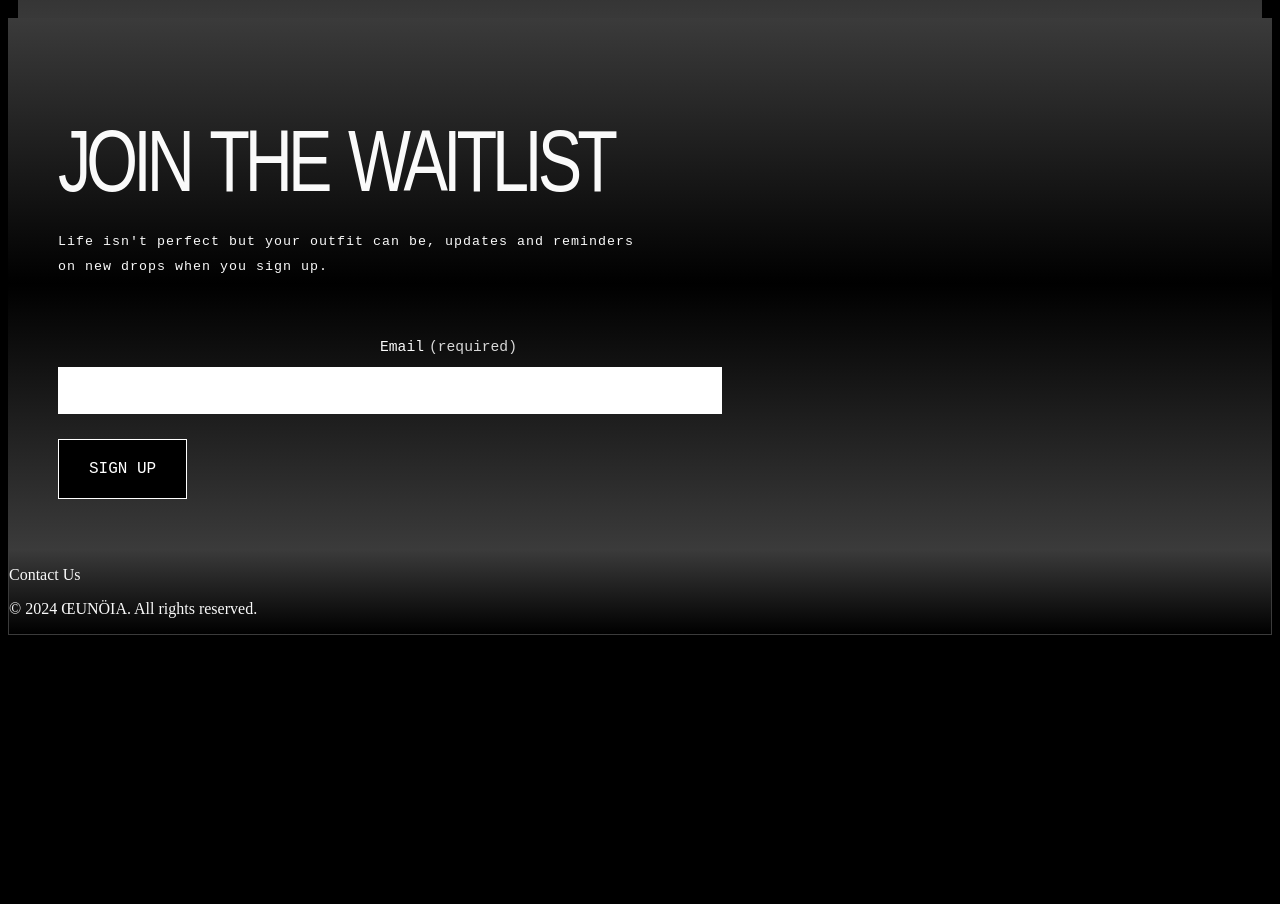
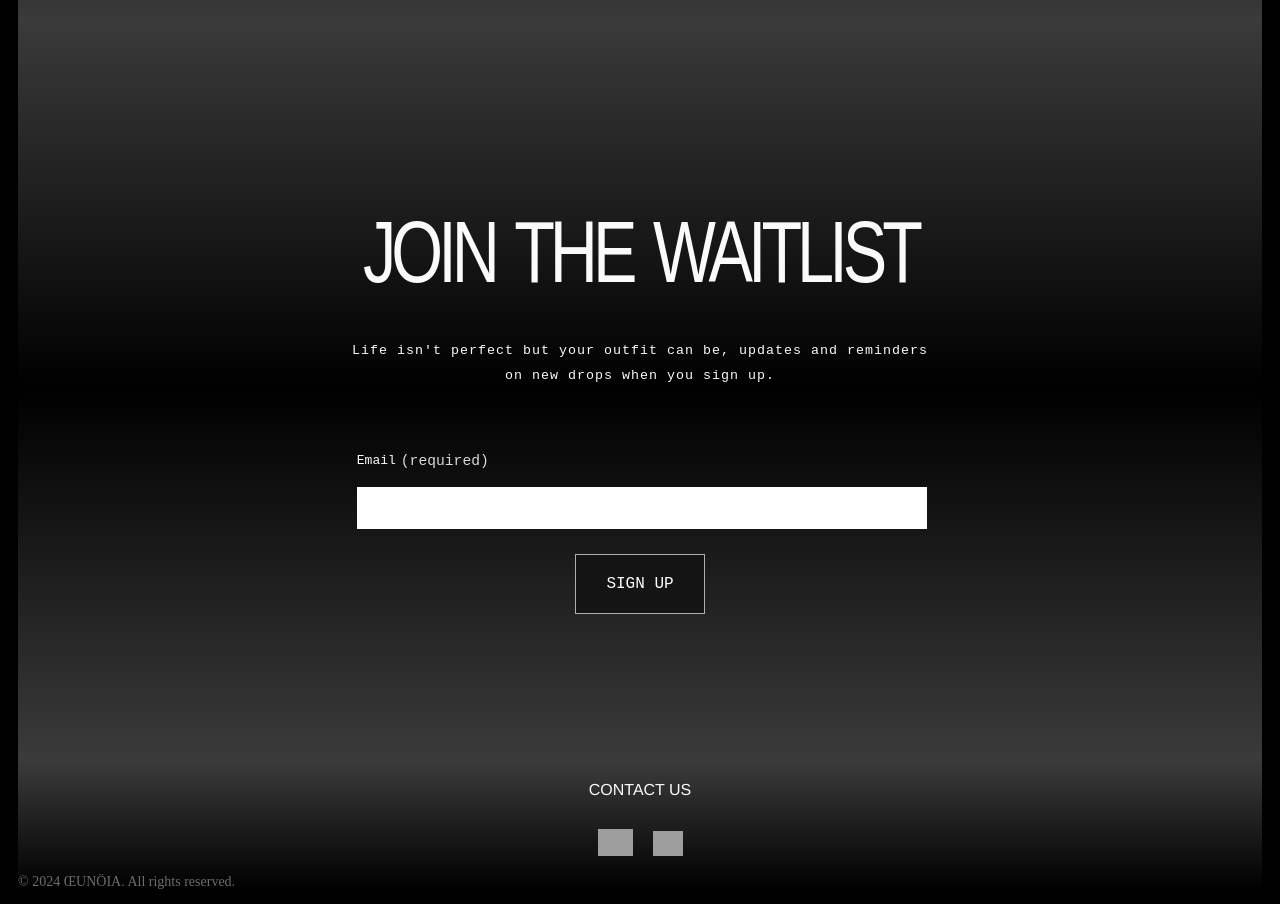
Before and after one commit to dbrown499/Eunoia-Front-end, a React (Vite) app: page / in a window 1280 px wide. Shown: the part 624-1528 px from the top of the page. Before the commit the page ends 1267 px from the top, so only its background shows below. Built offline with nearby package versions, Linux system fonts and the light colour scheme; no server answers; grey boxes are pictures that could not be loaded.

Commit message:
Home page styling complete

```diff
--- a/src/Components/ContactInfo.jsx
+++ b/src/Components/ContactInfo.jsx
@@ -5,10 +5,18 @@ const ContactInfo = () => {
   return (
 
     <section className='contact_developer'>
-        {/* <img src={profilePic} alt="description"/> */}
-        <p>Contact Us</p>
-        <p>© 2024 ŒUNÖIA. All rights reserved.</p>
+      {/* <img src={profilePic} alt="description"/> */}
+      <p className='contact'>CONTACT US</p>
+      <section className='contact-images'>
+        <a href="https://www.instagram.com/eunoia.outlet/?igsh=dWgzc20yanJxMWV2" target="_blank">
+        <img src="https://i.pinimg.com/736x/54/39/1f/54391fd78fbf540823af22ef78ddc899.jpg" className="instagram-image " alt="" />
+        </a>
+        <a href="https://www.tiktok.com/@eunoia.outlet?_t=8r6Yo1Sfsxq&_r=1" target="_blank">
+        <img src="https://encrypted-tbn0.gstatic.com/images?q=tbn:ANd9GcTE2PIRN-3eEoU59ztGpbErG5IpUUHISB0lnQ&s" className="tiktok-image" alt="" />
+      </a>
         </section>
+      <p className='copyright'>© 2024 ŒUNÖIA. All rights reserved.</p>
+    </section>
   )
 }
 
--- a/src/Styling/ContactInfo.scss
+++ b/src/Styling/ContactInfo.scss
@@ -1,8 +1,45 @@
-.contact_developer{
+.contact_developer {
     // color: white;
-    border: solid hsl(0deg 0% 23%) 1px;
-    margin-top: auto;
+    // border: solid hsl(0deg 0% 23%) 1px;
+    // margin-top: auto;
     // margin-bottom: 0;
     // padding: 0;
     background: linear-gradient(hsl(0deg 0% 23%), black);
+    margin: 0px 10px 0px 10px;
+    // border: solid red 1px;
 }
+
+.contact {
+    // border: solid red 1px;
+    margin: 0px 0px 0px 0px;
+    padding:  20px 0px 30px 0px;
+    text-align: center;
+    font-size: 12pt;
+    font-family: 'Franklin Gothic Medium', 'Arial Narrow', Arial, sans-serif;
+}
+
+.contact-images {
+    text-align: center;
+    // border: solid red 1px;
+
+}
+
+.instagram-image {
+    width: 35px;
+    // height: 50px;
+    margin: 0px 10px 0px 10px;
+}
+
+.tiktok-image {
+    width: 30px;
+    height: 25px;
+    margin: 0px 10px 0px 10px;
+
+}
+
+.copyright {
+    // border: solid red 1px;
+
+    color: rgb(108, 108, 108);
+    font-size: 10.5pt;
+}
--- a/src/Styling/Home.scss
+++ b/src/Styling/Home.scss
@@ -6,7 +6,6 @@
   line-height: 25px;
   text-align: center;
   margin: 50px 100px 75px 100px;
-  // font-family: American Typewriter, serif, Arial narrow;
   // border: solid 1px red;
   font-family: monospace;
 }
@@ -15,8 +14,6 @@
   margin: 10px 10px 0px 10px;
   opacity: 0.9;
   height: 330px;
-  // border: solid 1px red;
-  // position: relative;
   background: linear-gradient(rgba(0, 0, 0, 0.5), hsl(0, 0%, 25%));
   font-stretch: narrower;
   overflow: hidden;
@@ -49,73 +46,16 @@
   }
 }
 
-
-// #scroll-text {
-//   border: solid 1px red;
-//   opacity: 0.9;
-//   color: hsl(0deg 0% 98%);
-//   // display: table;
-//   white-space: pre;
-//   position: relative;
-//   animation: scroll 0s linear infinite;
-//   z-index: auto;
-//   letter-spacing: -30px;
-//   word-spacing: 200px;
-//   font-weight: 1000;
-//   font-family: 'Franklin Gothic Medium', 'Arial Narrow', Arial, sans-serif;
-//   padding: 0;
-//   margin: 0;
-//   font-size: 250pt;
-//   -moz-transform: translateX(-100%);
-//   -webkit-transform: translateX(-100%);
-//   transform: translateX(-100%);
-//   // -moz-animation: my-animation 5s linear infinite;
-//   // -webkit-animation: my-animation 5s linear infinite;
-//   animation: my-animation 50s linear infinite;
-
-// }
-
-// /*for Firefox */
-// @-moz-keyframes my-animation {
-//   from {
-//     -moz-transform: translateX(-100%);
-//   }
-
-//   to {
-//     -moz-transform: translateX(100%);
-//   }
-// }
-
-// /* for Chrome */
-// @-webkit-keyframes my-animation {
-//   from {
-//     -webkit-transform: translateX(-100%);
-//   }
-
-//   to {
-//     -webkit-transform: translateX(100%);
-//   }
-// }
-
-// @keyframes my-animation {
-//   from {
-//     -moz-transform: translateX(100%);
-//     -webkit-transform: translateX(100%);
-//     transform: translateX(100%);
-//   }
-
-//   to {
-//     -moz-transform: translateX(-100%);
-//     -webkit-transform: translateX(-100%);
-//     transform: translateX(-100%);
-//   }
-// }
-
 .waitlist {
   background: linear-gradient(hsl(0deg 0% 23%), rgba(0, 0, 0, 0.5), hsl(0deg 0% 23%));
   // border: solid 1px red;
-  padding: 50px;
-  // margin-bottom: 0;
+  padding: 150px;
+  display: grid;
+  place-items: center; /* centers both vertically and horizontally */
+  grid-template-rows: 33% 33% 33%;
+  margin: 0px 10px 0px 10px;
+  text-align: center;
+
 }
 
 .waitlist-title {
@@ -123,9 +63,8 @@
   font-family: sans-serif;
   font-size: 50pt;
   letter-spacing: -5px;
-  // font-style: ;
   word-spacing: 7px;
-  // font-stretch: narrower;
+  font-stretch: narrower;
   font-weight: 500;
   margin-bottom: 30px;
   transform: scale(1, 1.3);
@@ -141,26 +80,17 @@
   line-height: 25px;
   color: hsl(0deg 0% 98%);
   margin-bottom: 60px;
-
 }
 
 .sign-up_container {
-  // background-color: hsl(300deg 0% 21%);
   // border: solid 1px red;
-  // width: fit-content;
-
+  width: 60%;
 }
 
 .sign-up_label {
-  position: absolute;
-  font-size: 11pt;
   font-family: monospace;
-  // width: fit-content;
   // border: solid 1px red;
   display: flex;
-  left: 380px;
-  // margin-bottom: 15px;
-  // word-spacing: 20px;
 }
 
 .require {
@@ -174,19 +104,19 @@
 
 #sign-up {
   border: none;
-  width: 660px;
-  height: 45px;
-  margin-top: 10px;
+  width: 100%;
+  height: 40px;
   margin-bottom: 25px;
   outline-color: transparent;
+  font-size: 13.5pt;
 }
 
 .sign-up_button {
-  border: solid 1px white;
+  border: solid rgb(175, 175, 175) 1px;
   font-family: monospace;
   font-size: 12pt;
   font-weight: 9100;
-  background-color: black;
+  background-color: rgb(20, 20, 20);
   color: white;
   padding: 20px 30px;
 }
--- a/src/Styling/Navbar.scss
+++ b/src/Styling/Navbar.scss
@@ -1,6 +1,6 @@
 .nav {
     padding: 20px 20px;
-    border: solid red 1px;
+    // border: solid red 1px;
     display: grid;
     place-items: center; /* centers both vertically and horizontally */
     grid-template-columns: 33% 33% 33%;
```
Also changed, not shown: 8608cce40e22afd979e926507479a909.jpg (added), FreeSample-Vectorizer-io-download.svg (added).
